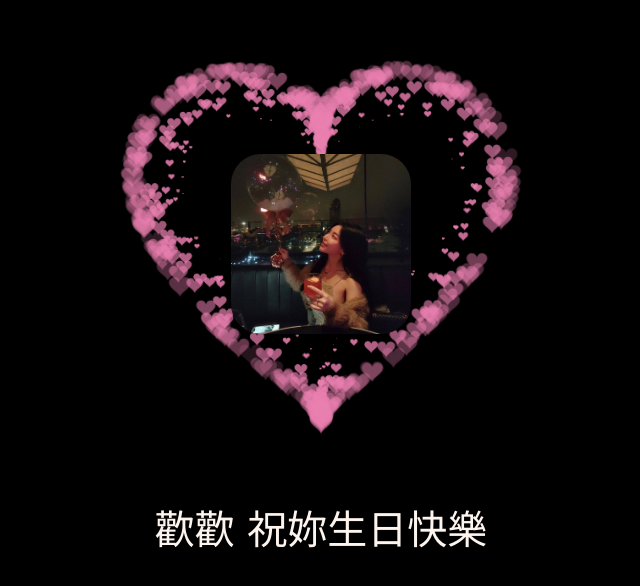
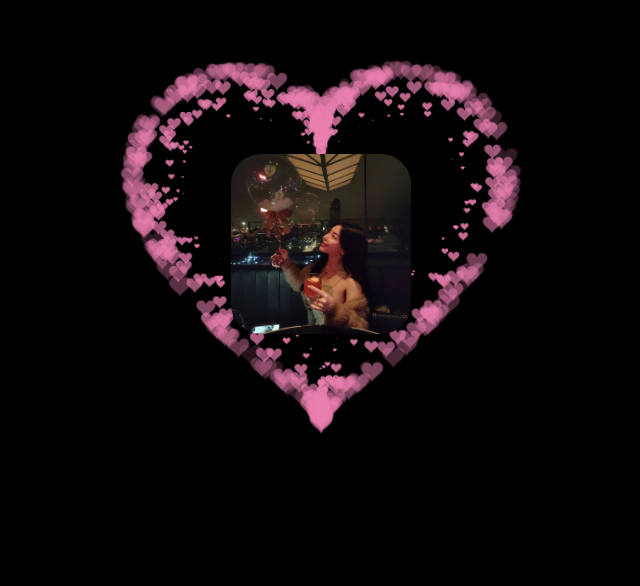
Before and after one commit to yongyi713/birthday, a plain HTML site: page index.html in a window 1280 px wide. Shown: the part 156-742 px from the top of the page, without its empty margins (319-959 px from the left). Drawn offline with Linux system fonts and the light colour scheme.

Commit message:
Update index.html

```diff
--- a/index.html
+++ b/index.html
@@ -1,7 +1,7 @@
 <!DOCTYPE HTML >
 <HTML>
  <HEAD>
-  <TITLE> Happy Birthday For 歡歡 </TITLE>
+  <TITLE> FOR MY LOVE </TITLE>
   <meta name="viewport" content="width=device-width, initial-scale=1.0">
   <META NAME="Generator" CONTENT="EditPlus">
   <META NAME="Author" CONTENT="">
@@ -367,7 +367,7 @@ setInterval("toggleSound()",1);
  text-align: center;
  font-family: 'Love Ya Like A Sister', cursive;
  font-size: 40px;
- color: #fef4ee;">歡歡 祝妳生日快樂
+ color: #fef4ee;">
  </p>
  </BODY>
 </HTML>
```
